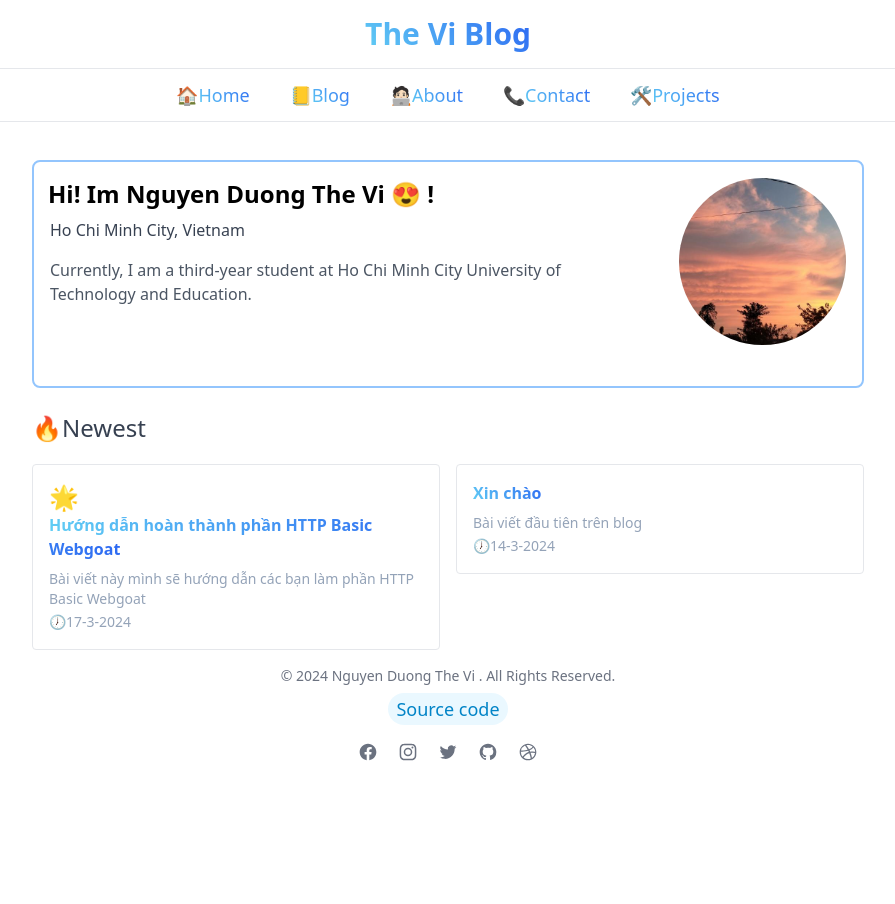
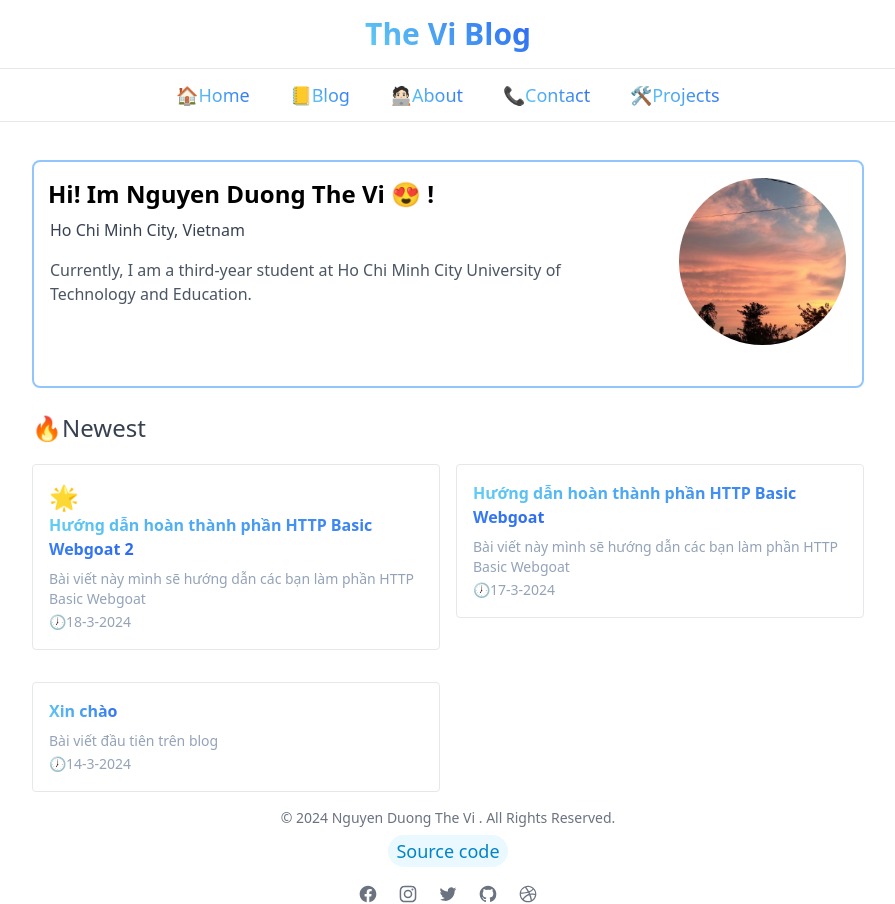
Before and after one commit to thevi31415/nguyenduongtheviblog, a Next.js app: page / in a window 1280 px wide. Shown: the whole page, without its empty margins (192-1087 px from the left). Before the commit the page ends 800 px from the top, so only its background shows below. Built offline with nearby package versions, Linux system fonts and the light colour scheme.

Commit message:
Fix lỗi

```diff
--- a/app/tags/[slug]/page.tsx
+++ b/app/tags/[slug]/page.tsx
@@ -43,13 +43,44 @@ export const metadata: Metadata = {
 //     return 0;
 //   });
 // };
+// const getPostMetadata = (tagSlug: string): PostMetadata[] => {
+//   const folder = path.join(process.cwd(), "post");
+//   const files = fs.readdirSync(folder);
+//   const markdownPosts = files.filter((file) => file.endsWith(".md"));
+//   const posts = markdownPosts
+//     .map((fileName) => {
+//       const fileContents = fs.readFileSync(`post/${fileName}`, "utf8");
+//       const matterResult = matter(fileContents);
+//       const tags = matterResult.data.tag || [];
+//       if (tags.includes(tagSlug)) {
+//         return {
+//           title: matterResult.data.title,
+//           tag: matterResult.data.tag,
+//           date: matterResult.data.date,
+//           subtitle: matterResult.data.subtitle,
+//           slug: fileName.replace(".md", ""),
+//           id: matterResult.data.id,
+//         };
+//       }
+//       return null;
+//     })
+//     .filter((post): post is PostMetadata => post !== null); // Lọc ra các bài viết không null
+//   return posts.sort((a, b) => {
+//     if (a && b) {
+//       const dateA = new Date(a.date.split("-").reverse().join("-"));
+//       const dateB = new Date(b.date.split("-").reverse().join("-"));
+//       return dateB.getTime() - dateA.getTime(); // Sắp xếp giảm dần, bài đăng mới nhất sẽ đứng trước
+//     }
+//     return 0;
+//   });
+// };
 const getPostMetadata = (tagSlug: string): PostMetadata[] => {
   const folder = path.join(process.cwd(), "post");
   const files = fs.readdirSync(folder);
   const markdownPosts = files.filter((file) => file.endsWith(".md"));
   const posts = markdownPosts
     .map((fileName) => {
-      const fileContents = fs.readFileSync(`post/${fileName}`, "utf8");
+      const fileContents = fs.readFileSync(path.join(folder, fileName), "utf8");
       const matterResult = matter(fileContents);
       const tags = matterResult.data.tag || [];
       if (tags.includes(tagSlug)) {
@@ -67,9 +98,7 @@ const getPostMetadata = (tagSlug: string): PostMetadata[] => {
     .filter((post): post is PostMetadata => post !== null); // Lọc ra các bài viết không null
   return posts.sort((a, b) => {
     if (a && b) {
-      const dateA = new Date(a.date.split("-").reverse().join("-"));
-      const dateB = new Date(b.date.split("-").reverse().join("-"));
-      return dateB.getTime() - dateA.getTime(); // Sắp xếp giảm dần, bài đăng mới nhất sẽ đứng trước
+      return parseInt(a.id) - parseInt(b.id); // Sắp xếp theo ID
     }
     return 0;
   });
--- a/post/huong-dan-http-basics-webgoat.md
+++ b/post/huong-dan-http-basics-webgoat.md
@@ -3,7 +3,7 @@ title: "Hướng dẫn hoàn thành phần HTTP Basic Webgoat"
 tag: "webgoat"
 subtitle: "Bài viết này mình sẽ hướng dẫn các bạn làm phần HTTP Basic Webgoat"
 date: "17-3-2024"
-id: "1"
+id: "2"
 ---
 
 ## 1. Đăng nhập vào Webgoat
--- /dev/null
+++ b/post/huong-dan.md
@@ -0,0 +1,7 @@
+---
+title: "Hướng dẫn hoàn thành phần HTTP Basic Webgoat 2"
+tag: "webgoat"
+subtitle: "Bài viết này mình sẽ hướng dẫn các bạn làm phần HTTP Basic Webgoat"
+date: "18-3-2024"
+id: "1"
+---
```
